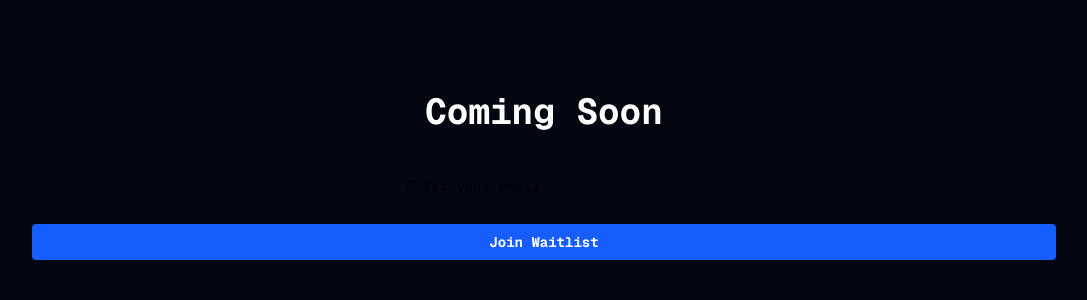
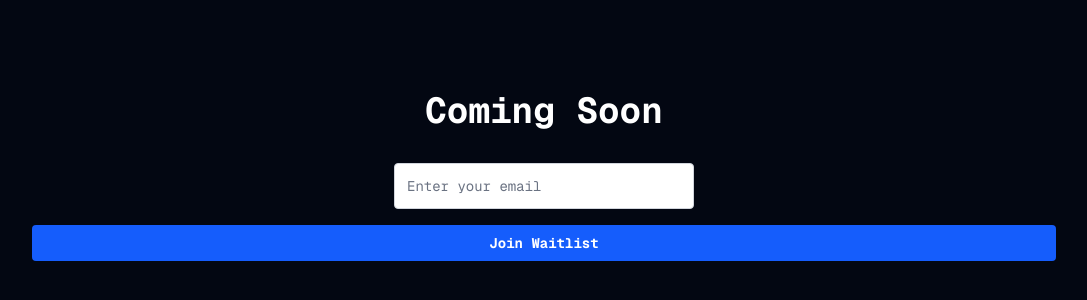
Before and after one commit to gisael/my-landing-page, a Next.js app: page / in a window 1280 px wide. Shown: the part 224-524 px from the top of the page, without its empty margins (96-1183 px from the left). Built offline with nearby package versions, Linux system fonts and the light colour scheme.

Commit message:
Fix: Input field visibility

```diff
--- a/app/page.tsx
+++ b/app/page.tsx
@@ -47,7 +47,7 @@ export default function Home() {
             name="email"
             placeholder="Enter your email"
             required
-            className="p-3 rounded text-black min-w-[300px]"
+            className="p-3 rounded bg-white border border-gray-300 text-gray-900 placeholder-gray-500 min-w-[300px]"
           />
           <button
             type="submit"
```
